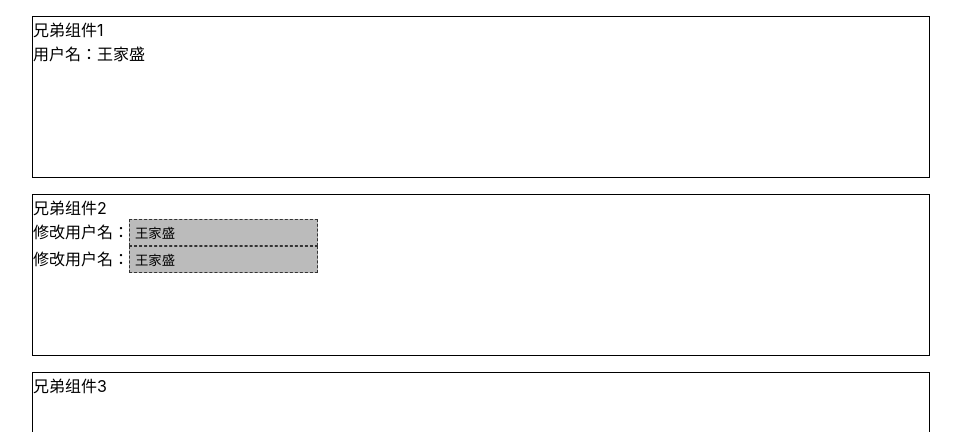
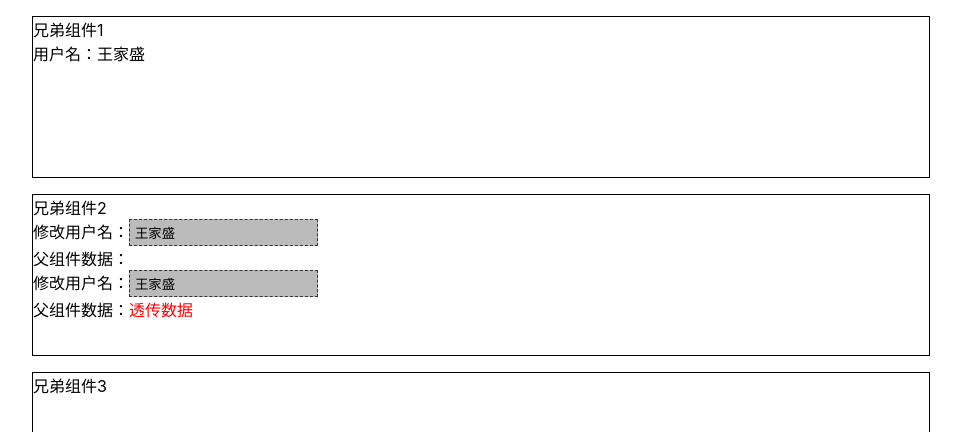
Before and after one commit to wangjs-jacky/redux_jirenggu, a React (Create React App) app: page / in a window 1280 px wide. Shown: the top 432 px of the page, without its empty margins (159-1120 px from the left). Built offline with nearby package versions, Linux system fonts and the light colour scheme; the HTML template or start-up script is replaced by a standard one.

Commit message:
完善connect的功能,对原有组件props属性的继承

```diff
--- a/src/App.js
+++ b/src/App.js
@@ -42,7 +42,9 @@ const Child2 = () => {
     <Section>
       兄弟组件2
       <Wrapper />
-      <Wrapper2 />
+      <Wrapper2>
+        <span style={{ color: "red" }}>透传数据</span>
+      </Wrapper2>
     </Section>
   )
 }
@@ -104,6 +106,9 @@ const UserModifier = ({ dispatch, state, children }) => {
       <input
         value={state.user.name}
         onChange={onChange}></input>
+      <div>
+        父组件数据：{children}
+      </div>
     </div>
   )
 
@@ -117,7 +122,8 @@ const createWrapper = (Component) => {
       const newState = createNewState(appState, actionType, payload)
       setAppState(newState)
     }
-    return <Component dispatch={dispatch} state={appState} />
+    console.log('props', props.children);
+    return <Component {...props} dispatch={dispatch} state={appState} />
   }
 }
 
```
